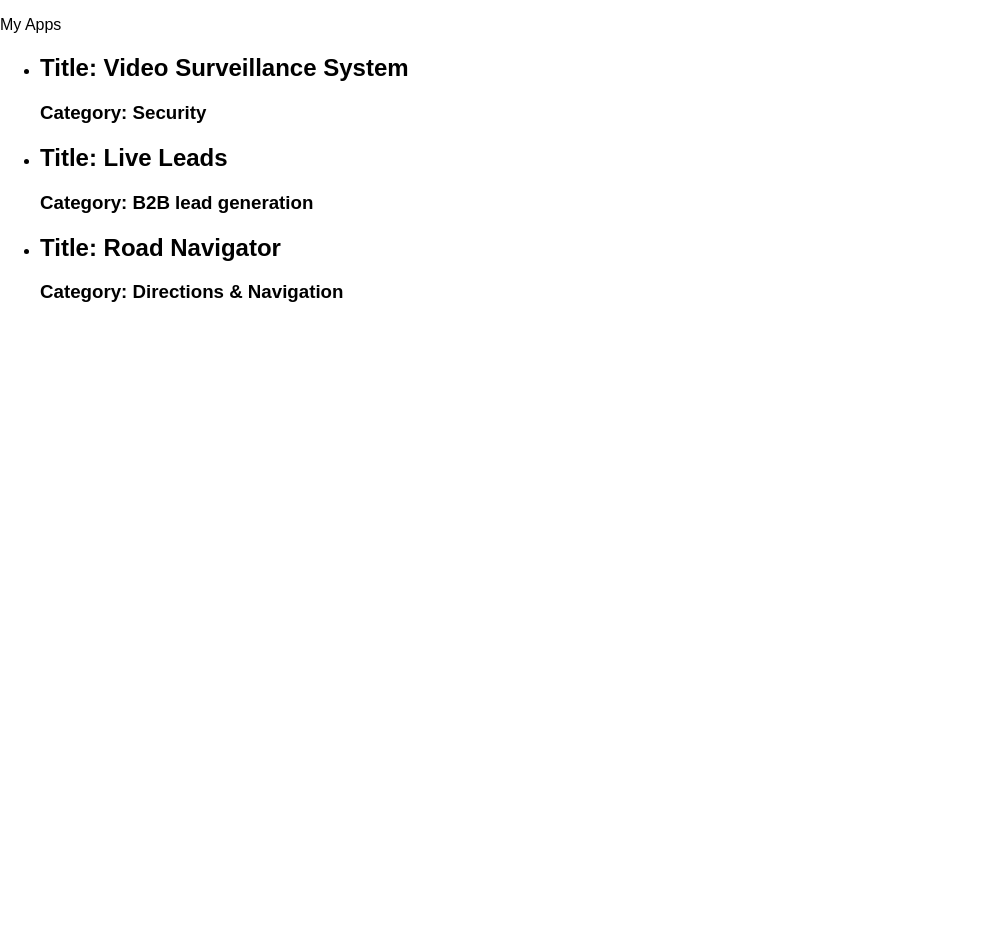
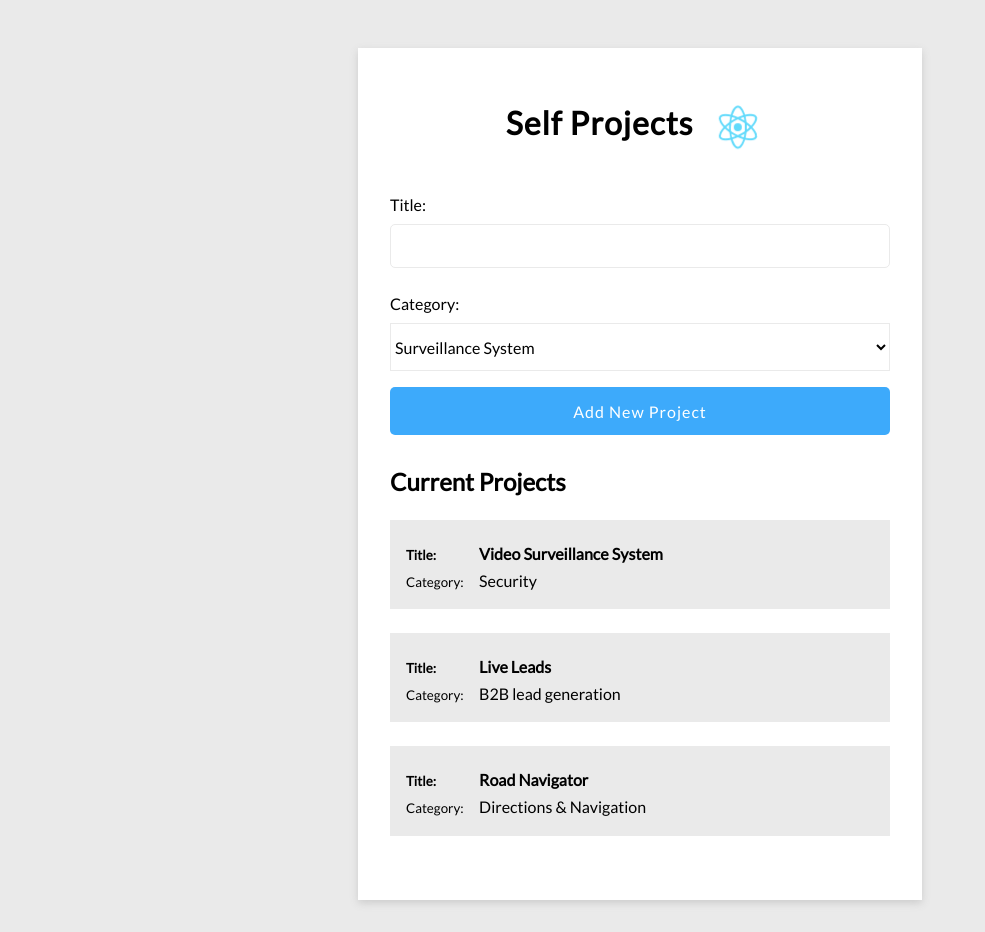
Before and after one commit to azazelA/first-reactapp, a React (Create React App) app: page / in a window 1280 px wide. Shown: the whole page, without its empty margins (0-985 px from the left). Before the commit the page ends 800 px from the top, so only its background shows below. Built offline with nearby package versions, Linux system fonts and the light colour scheme.

Commit message:
Form for new Projects, Components for Project items & All Projects

```diff
--- a/src/App.css
+++ b/src/App.css
@@ -0,0 +1,109 @@
+@import url('https://fonts.googleapis.com/css?family=Lato');
+body {
+    background: #eaeaea;
+}
+* {
+    font-family: 'Lato', sans-serif;
+}
+@-moz-keyframes spin {
+    100% {
+        -moz-transform: rotate(360deg);
+    }
+}
+@-webkit-keyframes spin {
+    100% {
+        -webkit-transform: rotate(360deg);
+        }
+}
+@keyframes spin {
+    100% {
+        -webkit-transform: rotate(360deg); transform:rotate(360deg);
+        }
+}
+.App {
+    display: block;
+    padding: 2em;
+    max-width: 500px;
+    margin: 2em auto;
+    margin-top: 3em;
+    background: #fff;
+    box-shadow: 0px 3px 8px #ccc;
+}
+.App > h1 {
+    text-align: center;
+    letter-spacing: 1px;
+}
+.App > h1 > span {
+    display: inline-block;
+    width: 2.3em;
+}
+.App > h1 > span > img {
+    vertical-align: middle;
+    -webkit-animation:spin 4s linear infinite;
+    -moz-animation:spin 4s linear infinite;
+    animation:spin 4s linear infinite;
+}
+.AddProject {
+    margin: 2em 0;
+}
+.input-field {
+    margin: 1em 0;
+    display: flex;
+    flex-direction: column;
+}
+.input-field label {
+    margin: 10px 0;
+    font-size: 1em;
+}
+.input-field input {
+    padding: .8em;
+    outline: none;
+}
+.input-field.input input {
+    border: 1px solid #eaeaea;
+    outline: none;
+    height: 1em;
+    border-radius: 5px;
+    font-size: 1em;
+}
+.input-field.select select {
+    height: 3em;
+    display: block;
+    outline: none;
+    font-size: 1em;
+    background: #fff;
+    border: 1px solid #eaeaea;
+}
+.input-field.submit input[type="submit"] {
+    border: none;
+    height: 3em;
+    background: #3daafb;
+    color: #fff;
+    border-radius: 5px;
+    font-size: 1em;
+    letter-spacing: 1px;
+}
+.currentProjects {
+    margin: 2em 0;
+}
+.Projects {
+    padding: 0;
+}
+.ProjectItem {
+    margin: 1.5em 0;
+    background: #eaeaea;
+    padding: 1em;
+}
+.Projects .ProjectItem {
+    list-style: none;
+}
+.ProjectItem > h4 {
+    margin: 0.5em 0;
+}
+.Projects .ProjectItem small {
+    display: inline-block;
+    width: 70px;
+}
+.ProjectItem > p {
+    margin: 0.2em 0;
+}
--- a/src/App.js
+++ b/src/App.js
@@ -1,11 +1,19 @@
 import React, { Component } from 'react';
+import './App.css'
 import Projects from './Components/Projects';
+import logo from './logo.svg';
+import AddProject from './Components/AddProject';
 
 class Smk extends Component {
     constructor() {
         super();
         // State is always defined inside the constructor
         this.state = {
+            projects: []
+        };
+    }
+    componentWillMount(){
+        this.setState({
             projects: [
                 {
                     title: "Video Surveillance System",
@@ -19,14 +27,15 @@ class Smk extends Component {
                     title: "Road Navigator",
                     category: "Directions & Navigation"
                 }
+            ]
+        })
+    }
 
-            ]
-        };
-    }
     render(){
         return (
             <div className="App">
-                <p>My Apps</p>
+                <h1>Self Projects <span><img src={logo} alt="Self Projects"/></span></h1>
+                <AddProject />
                 <Projects projects={this.state.projects}/>
 
             </div>
--- /dev/null
+++ b/src/Components/AddProject.js
@@ -0,0 +1,36 @@
+import React, { Component } from 'react';
+
+class AddProject extends Component {
+    static defaultProps = {
+        categories: ['Surveillance System', 'Lead Generation', "Security"]
+    }
+    handleSubmit(e){
+        console.log('Submitted')
+        e.preventDefault();
+    }
+    render(){
+        let categoryOptions = this.props.categories.map(category => {
+            return <option key={category}>{category}</option>
+        })
+        return (
+            <div className="AddProject">
+                <form onSubmit={this.handleSubmit}>
+                    <div className="input-field input">
+                        <label htmlFor="title">Title:</label>
+                        <input type="text" ref="title"/>
+                    </div>
+                    <div className="input-field select">
+                        <label htmlFor="category">Category:</label>
+                        <select ref="category">
+                            {categoryOptions}
+                        </select>
+                    </div>
+                    <div className="input-field submit">
+                        <input type="submit" value="Add New Project"/>
+                    </div>
+                </form>
+            </div>
+        )
+    }
+}
+export default AddProject;
--- a/src/Components/ProjectItem.js
+++ b/src/Components/ProjectItem.js
@@ -4,9 +4,9 @@ class ProjectItem extends Component {
     render(){
 
         return (
-            <li className="Project">
-                <h2>Title: {this.props.project.title}</h2>
-                <h3><smal>Category:</smal> {this.props.project.category}</h3>
+            <li className="ProjectItem">
+                <h4><small>Title:</small> {this.props.project.title}</h4>
+                <p><small>Category:</small> {this.props.project.category}</p>
             </li>
         )
     }
--- a/src/Components/Projects.js
+++ b/src/Components/Projects.js
@@ -12,9 +12,12 @@ class Projects extends Component {
             })
         }
         return (
-            <ul className="Projects">
-                {projectNames}
-            </ul>
+            <div className="currentProjects">
+                <h2>Current Projects</h2>
+                <ul className="Projects">
+                    {projectNames}
+                </ul>
+            </div>
         )
     }
 }
```
Also changed, not shown: src/logo.svg (added).
